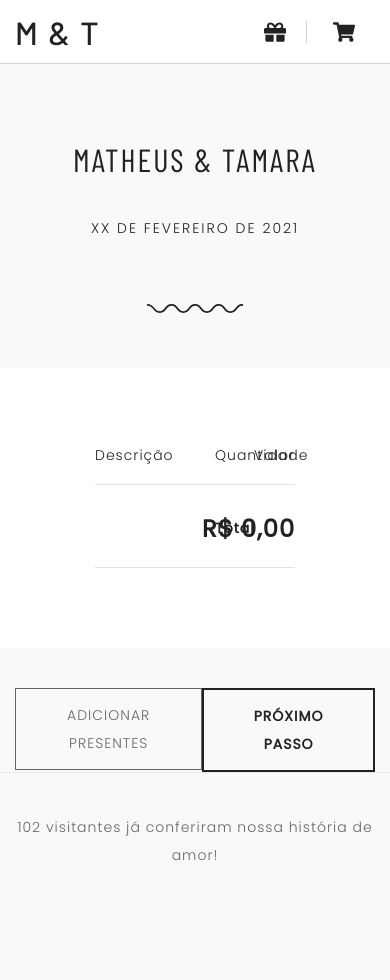
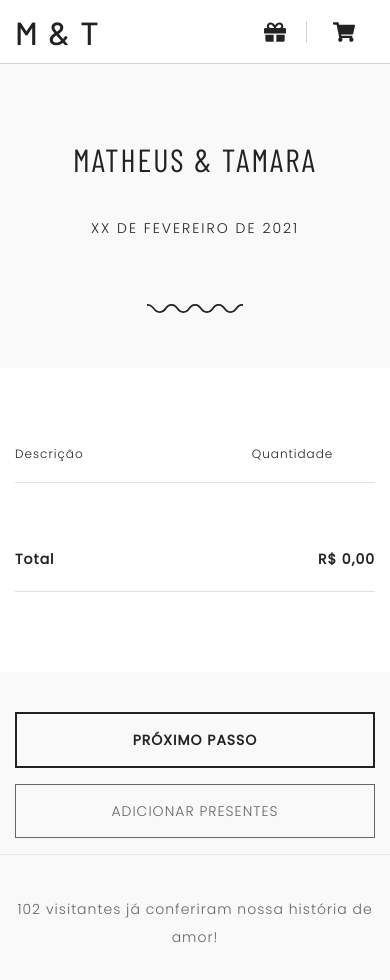
Before and after one commit to gab618/cha-de-panela, a React (Create React App) app: page /cart in a window 390 px wide. Shown: the top 980 px of the page. Before the commit the page ends 909 px from the top, so only its background shows below. Built offline with nearby package versions, Linux system fonts and the light colour scheme.

Commit message:
mobile review

```diff
--- a/src/components/Review/index.js
+++ b/src/components/Review/index.js
@@ -67,6 +67,10 @@ function Review({ cart, total, removeFromCart, updateAmountRequest, setStep }) {
               <div className="price">
                 <div>{formatBRL(product.subtotal)}</div>
               </div>
+              <div className="price-mobile">
+                <span>Valor</span>
+                <div>{formatBRL(product.subtotal)}</div>
+              </div>
             </TableItem>
           ))}
           <TotalContainer>
@@ -74,6 +78,10 @@ function Review({ cart, total, removeFromCart, updateAmountRequest, setStep }) {
             <div className="amount">Total</div>
             <div className="price">
               <strong>{formatBRL(total)}</strong>
+            </div>
+            <div className="price-mobile">
+              <div>Total</div>
+              <div>{formatBRL(total)}</div>
             </div>
           </TotalContainer>
         </ProductTable>
--- a/src/components/Review/styles.js
+++ b/src/components/Review/styles.js
@@ -1,5 +1,4 @@
 import styled from 'styled-components';
-import { darken } from 'polished';
 
 export const Container = styled.div`
   width: 100%;
@@ -14,20 +13,13 @@ export const Container = styled.div`
     padding: 0px 15px;
     margin: 40px auto 0px;
 
-    /* button {
-      background: #7209c1;
-      color: #ddd;
-      border: 0;
-      border-radius: 4px;
-      padding: 12px 20px;
-      font-weight: bold;
-      text-transform: uppercase;
-      transition: background 0.25s;
-
-      &:hover {
-        background: ${darken(0.03, '#24494b')};
+    @media (max-width: 768px) {
+      flex-direction: column-reverse;
+      button {
+        width: 100%;
+        margin-bottom: 16px;
       }
-    } */
+    }
   }
 `;
 
@@ -46,11 +38,25 @@ export const ProductTable = styled.div`
   padding: 0px 95px;
   background: #fff;
 
+  @media (max-width: 768px) {
+    font-size: 12px;
+    font-weight: 300;
+    font-stretch: normal;
+    letter-spacing: 1px;
+    padding: 0px 15px;
+  }
+
   .desc {
     max-width: 60%;
     width: 100%;
     display: flex;
     align-items: center;
+    @media (max-width: 768px) {
+      max-width: 50%;
+      padding-right: 15px;
+      flex-direction: column;
+      align-items: flex-start;
+    }
 
     .img-wrapper {
       margin-bottom: 24px;
@@ -79,6 +85,9 @@ export const ProductTable = styled.div`
       margin-left: 30px;
       text-align: left;
       line-height: 1.43;
+      @media (max-width: 768px) {
+        margin-left: 0px;
+      }
     }
   }
 
@@ -87,13 +96,33 @@ export const ProductTable = styled.div`
     width: 100%;
     display: flex;
     flex-direction: column;
+    @media (max-width: 768px) {
+      max-width: 50%;
+      padding-left: 15px;
+    }
   }
+
   .price {
     max-width: 20%;
     width: 100%;
     display: flex;
     align-items: center;
     justify-content: flex-end;
+    @media (max-width: 768px) {
+      display: none;
+    }
+  }
+
+  .price-mobile {
+    display: none;
+    @media (max-width: 768px) {
+      display: flex;
+      -webkit-box-pack: justify;
+      justify-content: space-between;
+      max-width: 100%;
+      width: 100%;
+      margin-top: 40px;
+    }
   }
 `;
 export const TableHeader = styled.div`
@@ -111,6 +140,13 @@ export const TableHeader = styled.div`
   border-bottom: 1px solid var(--formBorder);
   margin-bottom: 26px;
   padding: 80px 0px 22px;
+
+  @media (max-width: 768px) {
+    font-size: 12px;
+    font-weight: 300;
+    font-stretch: normal;
+    letter-spacing: 1px;
+  }
 `;
 
 export const TableItem = styled.div`
@@ -195,4 +231,12 @@ export const TotalContainer = styled.div`
     color: rgb(34, 34, 34);
     font-size: 24px;
   }
+
+  @media (max-width: 768px) {
+    .desc,
+    .amount,
+    .price {
+      display: none;
+    }
+  }
 `;
```
